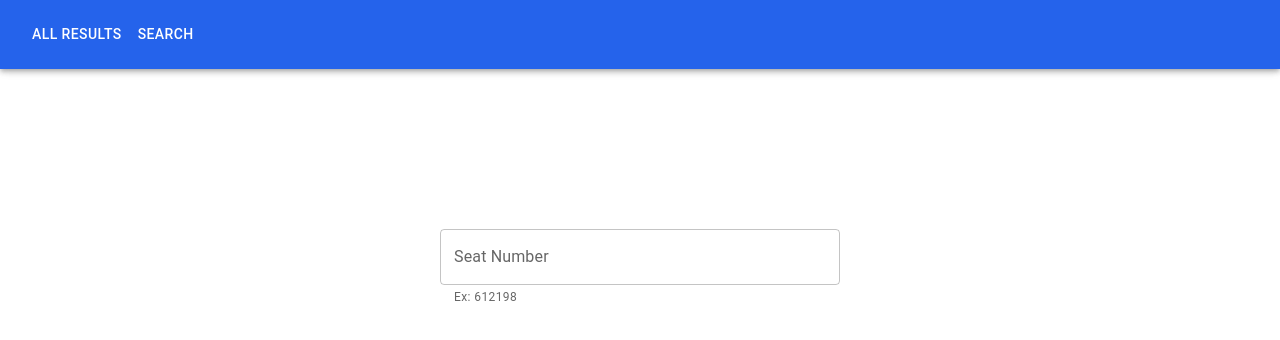
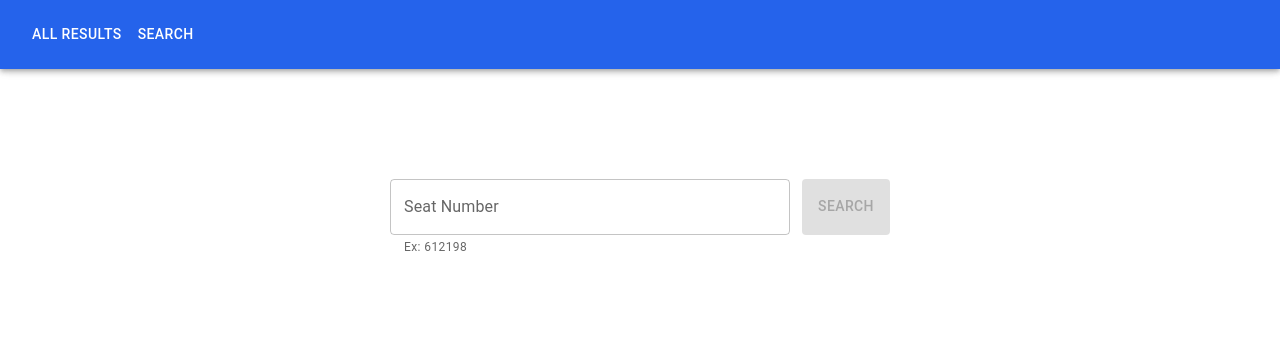
Before and after one commit to neuodev/natega, a React (Create React App) app in the folder client/: page / in a window 1280 px wide. Shown: the top 340 px of the page. Built offline with nearby package versions, Linux system fonts and the light colour scheme.

Commit message:
Display response error message

```diff
--- a/client/src/components/Search.tsx
+++ b/client/src/components/Search.tsx
@@ -15,6 +15,7 @@ import {
 import { Box } from "@mui/system";
 import axios from "axios";
 import { useEffect, useState } from "react";
+import { SERVER } from "../constants";
 
 type Result = {
   name: string;
@@ -44,48 +45,66 @@ type Result = {
   percentage: string;
 };
 
-const SERVER = "http://64.227.26.187:8000/api/v1";
-
 function Search() {
-  let [results, setResults] = useState<Result[]>([]);
+  let [seatNmber, setSeatNumber] = useState<number | null>(null);
+  let [result, setResult] = useState<Result | null>();
   let [loading, setLoading] = useState<boolean>(false);
   let [error, setError] = useState<null | string>(null);
 
-  useEffect(() => {
-    (async () => {
-      // setLoading(true);
-      // try {
-      //   const res = await Promise.all(
-      //     files.map((f) => axios.get(`${SERVER}/static/${f}`))
-      //   );
-      //   const all: Result[] = [];
-      //   res.forEach((resp) => {
-      //     all.push(...resp.data);
-      //   });
-      //   console.log(all);
-      // } catch (error) {
-      //   const err = error as Error;
-      //   setError(err.message);
-      // }
-      // setLoading(false);
-    })();
-  }, []);
+  const search = async () => {
+    if (!seatNmber) return;
+    setLoading(true);
+    try {
+      const { data } = await axios.get(`${SERVER}/search?seatNo=${seatNmber}`);
+      setResult(data);
+      setError(null);
+    } catch (error) {
+      let err = error as any;
+      setError(
+        err.response?.data?.message ? err.response.data.message : err.message
+      );
+    }
+    setLoading(false);
+  };
   return (
-    <Box sx={{ mt: "68px", height: "100vh" }}>
+    <Box sx={{ mt: "68px", height: "calc(100vh - 68px)" }}>
       <Box
         sx={{
-          height: "400px",
+          height: "300px",
           display: "flex",
           alignItems: "center",
           justifyContent: "center",
         }}
       >
-        <TextField
-          sx={{ minWidth: "400px" }}
-          label="Seat Number"
-          helperText="Ex: 612198"
-        />
+        <Box
+          sx={{
+            display: "flex",
+            justifyContent: "center",
+          }}
+        >
+          <TextField
+            value={seatNmber || ""}
+            onChange={(e) => {
+              let val = Number(e.target.value);
+              if (isNaN(val)) return;
+              setSeatNumber(val);
+            }}
+            sx={{ minWidth: "400px", mr: "12px" }}
+            label="Seat Number"
+            helperText="Ex: 612198"
+          />
+
+          <Button
+            onClick={search}
+            sx={{ height: "56px" }}
+            variant="contained"
+            disabled={!seatNmber}
+          >
+            Search
+          </Button>
+        </Box>
       </Box>
+
       {loading ? (
         <Centered>
           <CircularProgress />
@@ -94,12 +113,12 @@ function Search() {
             Please wait
           </Typography>
           <Typography variant="body2" mt="8px">
-            Fetching data for students...
+            In progress...
           </Typography>
         </Centered>
       ) : error !== null ? (
         <Centered>
-          <Alert severity="error">
+          <Alert sx={{ minWidth: "500px" }} severity="error">
             <AlertTitle>Error!</AlertTitle>
             {error}
           </Alert>
@@ -112,7 +131,6 @@ function Search() {
 }
 
 const Centered = styled(Box)({
-  height: "100%",
   display: "flex",
   alignItems: "center",
   justifyContent: "center",
```
